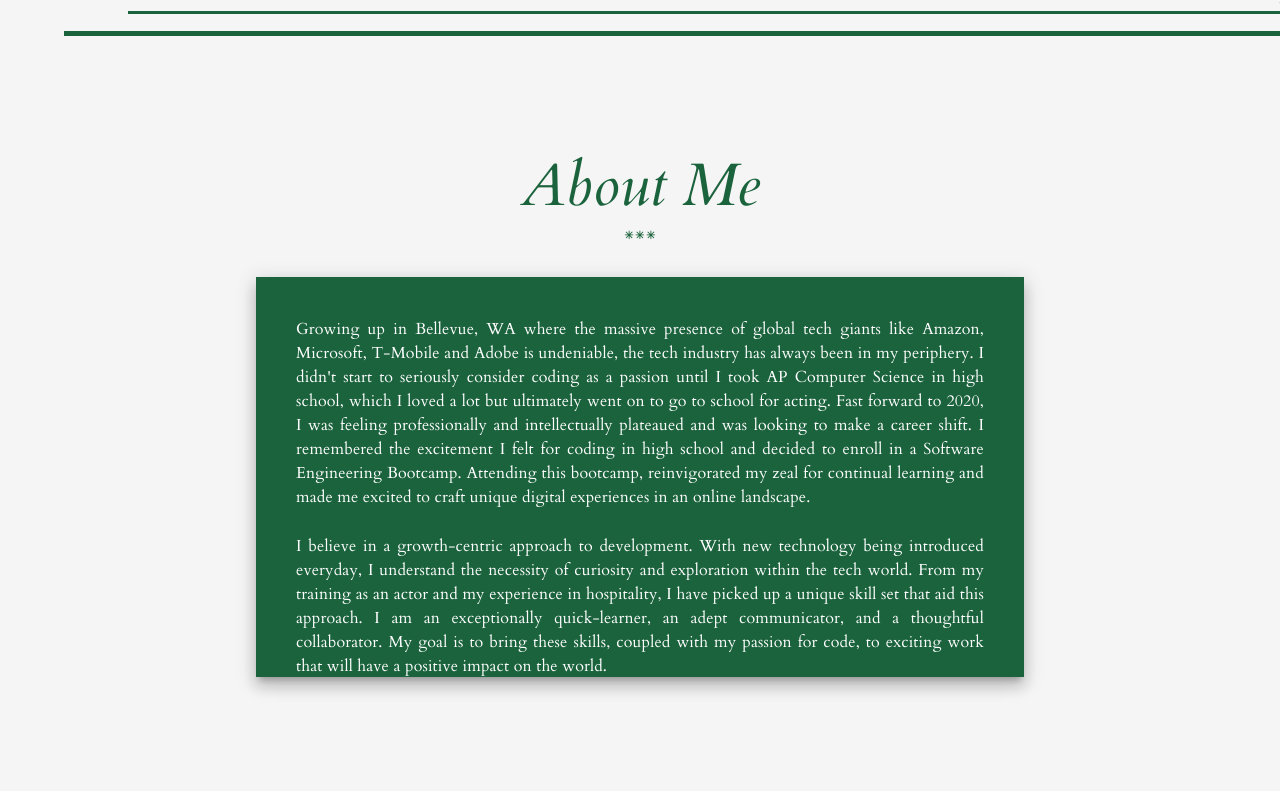
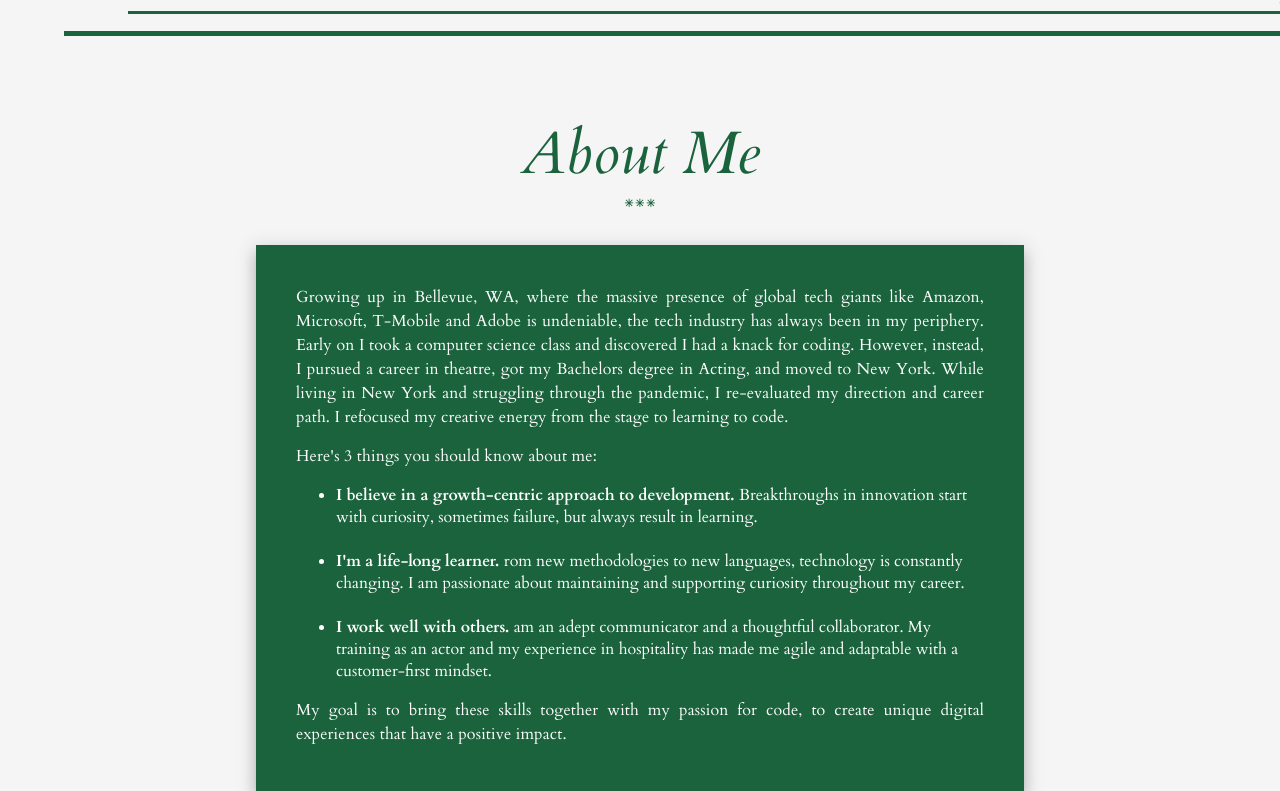
Before and after one commit to jackholmes97/JH_Portfolio, a React (Create React App) app: page / in a window 1280 px wide. Shown: the part 769-1560 px from the top of the page. Built offline with nearby package versions, Linux system fonts and the light colour scheme; a web font is replaced by a local one.

Commit message:
Worked on About and Project phrasing

```diff
--- a/src/App.css
+++ b/src/App.css
@@ -2,12 +2,16 @@
 @import url('https://fonts.googleapis.com/css2?family=Cormorant+SC:wght@700&display=swap');
 @import url('https://fonts.googleapis.com/css2?family=Cardo:ital,wght@0,400;0,700;1,400&family=Cormorant+SC:wght@700&family=Poiret+One&display=swap');
 
-
+.web-copy {
+  color: white;
+  font-family: "Cardo", serif;
+  text-align: left;
+}
 .projImg {
 height: 55vh;
 width: 70vh;
 margin-left: 10vh;
-
+margin-top: 5px;
 box-shadow: 2px 2px 20px grey;
 }
 
--- a/src/components/About.js
+++ b/src/components/About.js
@@ -5,20 +5,35 @@ import { Fade } from "react-reveal";
 
 export default function About() {
     return (
-        <Box className="about" sx={{height: "75vh", display: "flex",position:"relative", paddingTop: 5, zIndex: 2, backgroundColor:"transparent"}}>
-            <Box sx={{position: "absolute"}}>
+        <Box className="about" sx={{ height: "95vh", display: "flex", position: "relative", paddingTop: 1, zIndex: 2, backgroundColor: "transparent" }}>
+            <Box sx={{ position: "absolute" }}>
                 <Fade top>
-                <Typography variant="h2" sx={{fontFamily: "Cardo, serif", fontStyle:"italic", color: "rgb(27, 99, 61)", mb:0}} gutterBottom>About Me</Typography>
-                <Typography variant="h4" sx={{fontFamily: "Poiret One, cursive", color: "rgb(27,99,61)", mt:0,}} gutterBottom>***</Typography>
+                    <Typography variant="h2" sx={{ fontFamily: "Cardo, serif", fontStyle: "italic", color: "rgb(27, 99, 61)", mb: 0 }} gutterBottom>About Me</Typography>
+                    <Typography variant="h4" sx={{ fontFamily: "Poiret One, cursive", color: "rgb(27,99,61)", mt: 0, }} gutterBottom>***</Typography>
                 </Fade>
                 <Fade bottom>
-                <Box sx={{ ml: "20vw", mr: "20vw", maxHeight:"40vh", padding: 5, background: "rgb(27, 99, 61)", boxShadow: 10, zIndex: 0, overflow:"scroll"}}>
+                    <Box sx={{ ml: "20vw", mr: "20vw", maxHeight: "60vh", padding: 5, background: "rgb(27, 99, 61)", boxShadow: 10, zIndex: 0 }}>
+                        <Typography variant="body1" sx={{ textAlign: "justify", color: "white", fontFamily: "Cardo, serif", mb: "15px" }} gutterBottom>
+                            Growing up in Bellevue, WA, where the massive presence of global tech giants like Amazon, Microsoft, T-Mobile and Adobe is undeniable, the tech industry has always been in my periphery. Early on I took a computer science class and discovered I had a knack for coding. However, instead, I pursued a career in theatre, got my Bachelors degree in Acting, and moved to New York. While living in New York and struggling through the pandemic, I re-evaluated my direction and career path. I refocused my creative energy from the stage to learning to code.
+                        </Typography>
                         <Typography variant="body1" sx={{ textAlign: "justify", color: "white", fontFamily: "Cardo, serif" }} gutterBottom>
-                        Growing up in Bellevue, WA where the massive presence of global tech giants like Amazon, Microsoft, T-Mobile and Adobe is undeniable, the tech industry has always been in my periphery. I didn't start to seriously consider coding as a passion until I took AP Computer Science in high school, which I loved a lot but ultimately went on to go to school for acting. Fast forward to 2020, I was feeling professionally and intellectually plateaued and was looking to make a career shift. I remembered the excitement I felt for coding in high school and decided to enroll in a Software Engineering Bootcamp. Attending this bootcamp, reinvigorated my zeal for continual learning and made me excited to craft unique digital experiences in an online landscape.
+                            Here's 3 things you should know about me:
                         </Typography>
-                    <br></br>
-                    <Typography variant="body1" sx={{ textAlign: "justify", color: "white", fontFamily: "Cardo, serif"}} gutterBottom>
-                        I believe in a growth-centric approach to development. With new technology being introduced everyday, I understand the necessity of curiosity and exploration within the tech world. From my training as an actor and my experience in hospitality, I have picked up a unique skill set that aid this approach. I am an exceptionally quick-learner, an adept communicator, and a thoughtful collaborator. My goal is to bring these skills, coupled with my passion for code, to exciting work that will have a positive impact on the world.
+                        <ul className="web-copy">
+                            <li>
+                                <strong>I believe in a growth-centric approach to development.</strong> Breakthroughs in innovation start with curiosity, sometimes failure, but always result in learning.
+                            </li>
+                            <br/>
+                            <li>
+                                <strong>I'm a life-long learner.</strong> rom new methodologies to new languages, technology is constantly changing. I am passionate about maintaining and supporting curiosity throughout my career.
+                            </li>
+                            <br/>
+                            <li>
+                                <strong>I work well with others.</strong>  am an adept communicator and a thoughtful collaborator. My training as an actor and my experience in hospitality has made me agile and adaptable with a customer-first mindset.
+                            </li>
+                        </ul>
+                        <Typography variant="body1" sx={{ textAlign: "justify", color: "white", fontFamily: "Cardo, serif" }} gutterBottom>
+                            My goal is to bring these skills together with my passion for code, to create unique digital experiences that have a positive impact.
                         </Typography>
                     </Box>
                 </Fade>
--- a/src/components/Projects.js
+++ b/src/components/Projects.js
@@ -21,14 +21,15 @@ export default function Projects() {
                         <img className="projImg" src="/projects/Dumpp.png" alt="me"></img>
                     </Grid>
                     <Grid item xs={4}>
-                        <Box sx={{ width: "36vw", pl:"19vw"}}>
+                        <Box sx={{ width: "36vw", pl:"18vw"}}>
                             <Typography variant="h2" gutterBottom sx={{ mb: 0, color: "rgb(27, 99, 61)", fontFamily: "Cormorant SC, serif", textAlign: "left" }}>Dump</Typography>
                             <Divider sx={{ background: "rgb(27, 99, 61)", width: "50vh" }} />
                             <Typography variant="body1" sx={{ textAlign: "justify", mt: 1, fontFamily: "Cardo, serif" }} gutterBottom>
-                                Imagine if Instagram was anti-curatorial? Anyone could share whatever they wanted without the pressures of making their profile look nice. Dump was created in this vein because that shit is old, man. Dump is a cloud-based image sharing site that bites its thumb at the photo editors and social media managers of the world. If you have authentic content that is ripe for sharing, share it (or dump it) here.
-                                <br></br>
-                                <br></br>
-                                This app was built as my final capstone project at Flatiron School. It is built with a React frontend and a Ruby on Rails backend and incorporates Amazon Web Services, Socket.io, and Active Storage. Custom styling done by Material UI.
+                                Content curation is everywhere. While some curation helps to organize our digital world, the danger of over curation exists. What if there was a place people could share their latest vacation photos without needing professional-level photography,  the latest filter, and a photoshopped jawline? Dump was created for just this purpose. Dump is the first iteration of an image sharing site based on the recent rise in popularity of the “photo dump” trend on sites like Instagram. If you have authentic content that is ripe for sharing, just login, share it (or dump it) here.
+                                <br/>
+                                <br/>
+                                 This is site is built with React (Frontend) and Ruby on Rails (Backend). It offers cloud-based storage through Amazon Web Services and Active Storage, real-time notification technology with Socket.io and user authentication and authorization through BCrypt. Custom styling done with Material UI.
+
                             </Typography>
                             <Box sx={{ display: "flex" }}>
                                 <button className="btn">
@@ -47,10 +48,8 @@ export default function Projects() {
                             <Typography variant="h2" gutterBottom sx={{ mb: 0, color: "rgb(27, 99, 61)", fontFamily: "Cormorant SC, serif", textAlign: "left" }}>BlogShare</Typography>
                             <Divider sx={{ background: "rgb(27, 99, 61)", width: "50vh" }} />
                             <Typography variant="body1" sx={{ fontFamily: "Cardo, serif", textAlign: "justify", mt: 1, width: "37vw" }} gutterBottom>
-                                Imagine if Instagram was anti-curatorial? Anyone could share whatever they wanted without the pressures of making their profile look nice. Dump was created in this vein because that shit is old, man. Dump is a cloud-based image sharing site that bites its thumb at the photo editors and social media managers of the world. If you have authentic content that is ripe for sharing, share it (or dump it) here.
-                                <br></br>
-                                <br></br>
-                                This app was built as my final capstone project at Flatiron School. It is built with a React frontend and a Ruby on Rails backend and incorporates Amazon Web Services, Socket.io, and Active Storage. Custom styling done by Material UI.
+                                Documentation and learning resources for self-taught coders are everywhere, bet aren’t always accessible, digestible, or easy to find. While studying at Flatiron, we needed a quick way to find and categorize the articles our fellow students were writing so we could better understand difficult concepts through various perspectives and learn from each other. BlogShare is  meant to do just that: help students explore different perspectives on a wide variety of topics covered in coding bootcamps (specifically Flatiron School).
+                                This is a Frontend project built with React.js, React Router 6, and Material UI.
                             </Typography>
                             <Box sx={{ display: "flex" }}>
                                 <button className="btn">
```
Lines whose indentation alone changed are shown as unchanged.
